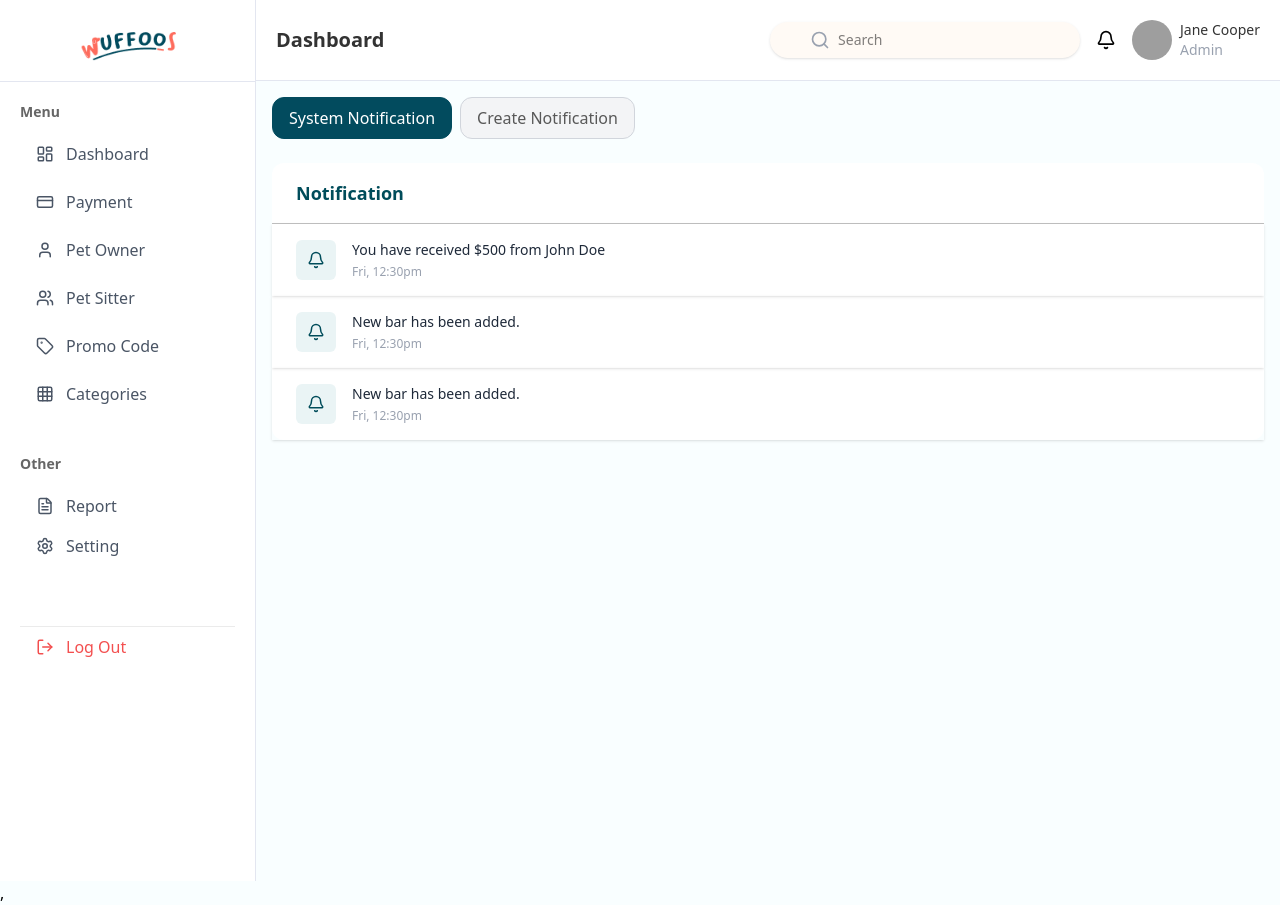
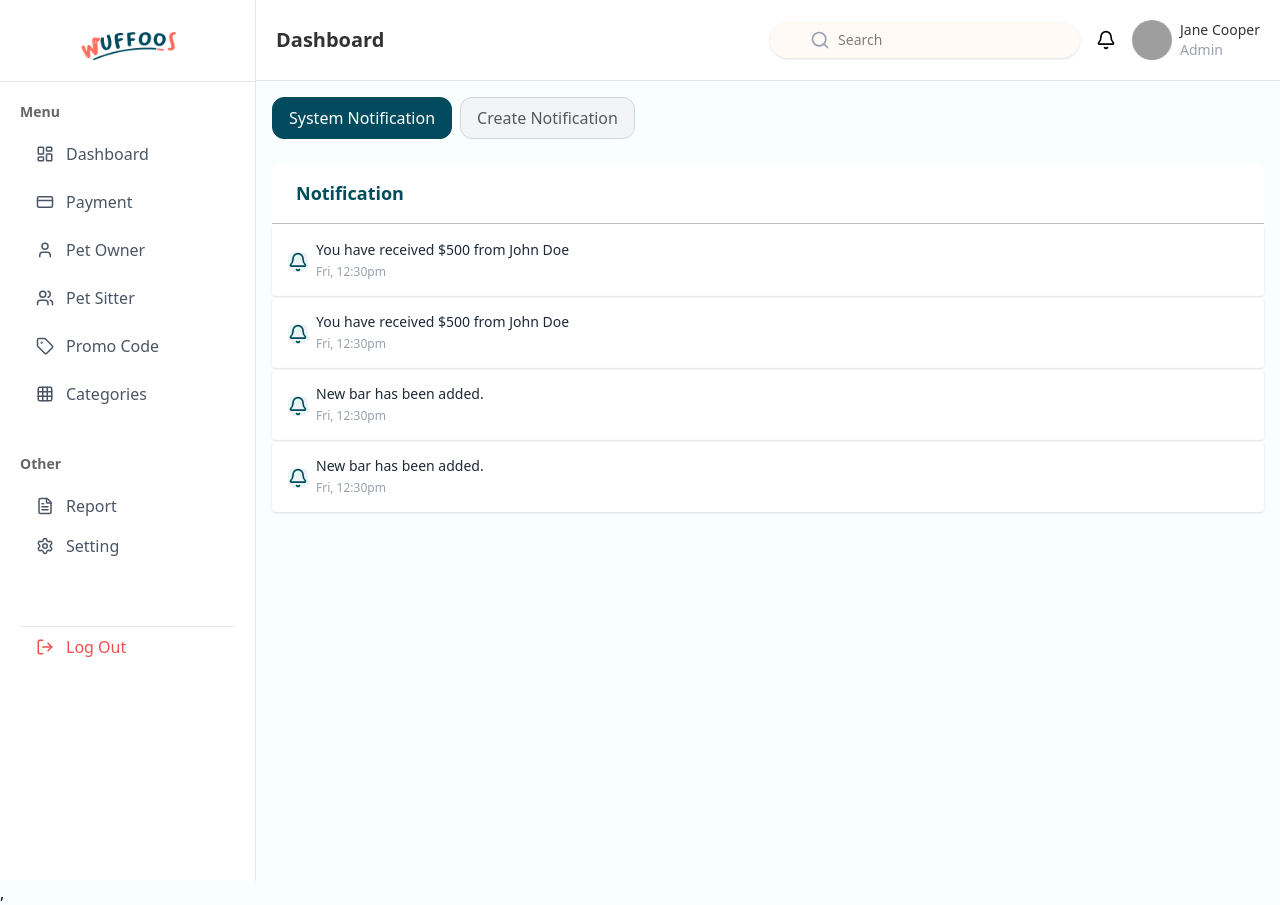
Before and after one commit to Topan-Roy/pet-care-DB, a React (Vite) app: page /dashboard/notificationpagee in a window 1280 px wide. Built offline with nearby package versions, Linux system fonts and the light colour scheme; grey boxes are pictures that could not be loaded.

Commit message:
added notification page update

```diff
--- a/src/Pages/NotificationPagee.jsx
+++ b/src/Pages/NotificationPagee.jsx
@@ -1,13 +1,31 @@
-import { Bell } from "lucide-react";
-import React from "react";
+import React, { useState } from "react";
+import { Bell, X } from "lucide-react";
 import NotificationTabs from "./NotificationTabs";
 export default function NotificationPagee() {
-
   const notifications = [
     {
       id: 1,
       message: "You have received $500 from John Doe",
       time: "Fri, 12:30pm",
+      transactionId: "#12345678",
+      date: "01-24-2024",
+      username: "Rokey",
+      accountNumber: "**** **** **** *545",
+      accountHolder: "Rokey",
+      amount: "$260",
+      provider: "XYZ",
+    },
+    {
+      id: 4,
+      message: "You have received $500 from John Doe",
+      time: "Fri, 12:30pm",
+      transactionId: "#12345678",
+      date: "01-24-2024",
+      username: "Rokey",
+      accountNumber: "**** **** **** *545",
+      accountHolder: "Rokey",
+      amount: "$260",
+      provider: "XYZ",
     },
     {
       id: 2,
@@ -20,40 +38,105 @@ export default function NotificationPagee() {
       time: "Fri, 12:30pm",
     },
   ];
+  const [modalOpen, setModalOpen] = useState(false);
+  const [selectedNotification, setSelectedNotification] = useState(null);
+  const handleNotificationClick = (notification) => {
+    if (notification.message.toLowerCase().includes("received $")) {
+      setSelectedNotification(notification);
+      setModalOpen(true);
+    }
+  };
   return (
-        <div className="bg-[#F9FEFF] min-h-screen p-4">
+    <div className="bg-[#F9FEFF] min-h-screen p-4 relative">
         <NotificationTabs></NotificationTabs>
-            <div className=" rounded-lg">
-                <div className="bg-white rounded-xl  ">
+      <div className="rounded-lg">
+        <div className="bg-white rounded-xl">
           <div className="px-6 py-4 border-b border-[#C0C0C0]">
-                        <h2 className="text-lg font-semibold text-[#004C5A]">
-                            Notification
-                        </h2>
+            <h2 className="text-lg font-semibold text-[#004C5A]">Notification</h2>
           </div>
           <div>
             {notifications.map((item) => (
               <div
                 key={item.id}
-                                className="flex items-start gap-4 px-6 py-4 shadow-sm"
+                onClick={() => handleNotificationClick(item)}
+                className={`flex items-start gap-2 rounded px-4 py-4 shadow-sm cursor-pointer ${
+                  item.message.toLowerCase().includes("received")
+                    ? "hover:bg-[#E0F2F7]"
+                    : ""
+                }`}
               >
-                                <div className="w-10 h-10 rounded-md bg-[#EAF4F5] flex items-center justify-center">
-                                    <Bell size={18} className="text-[#004C5A]" />
+                <div className="w-5 h-5 rounded-md bg-[#EAF4F5] flex items-center  justify-center mt-3">
+                  <Bell size={24} className="text-[#004C5A]" />
                 </div>
                 <div>
-                                    <p className="text-sm text-gray-800">
-                                        {item.message}
-                                    </p>
-                                    <p className="text-xs text-gray-400 mt-1">
-                                        {item.time}
-                                    </p>
+                  <p className="text-sm text-gray-800">{item.message}</p>
+                  <p className="text-xs text-gray-400 mt-1">{item.time}</p>
                 </div>
               </div>
             ))}
           </div>
+        </div>
+      </div>
 
+      {/* Modal */}
+      {modalOpen && selectedNotification && (
+        <div
+          onClick={() => setModalOpen(false)}
+          className="fixed inset-0 bg-black/40 bg-opacity-30 flex items-center justify-center z-50"
+        >
+          <div
+            onClick={(e) => e.stopPropagation()}
+            className="bg-white rounded-lg shadow-lg p-6 w-[320px] relative"
+          >
+            <button
+              onClick={() => setModalOpen(false)}
+              className="absolute top-3 right-3 text-gray-500 hover:text-gray-800"
+              aria-label="Close modal"
+            >
+              <X size={20} />
+            </button>
+            <h3 className="text-center font-semibold mb-4 border-b border-gray-300 pb-2">
+              Transaction Details
+            </h3>
+            <div className="mb-2 flex justify-between border-b border-gray-200 py-1">
+              <span>Transaction ID :</span>
+              <span>{selectedNotification.transactionId || "-"}</span>
+            </div>
+            <div className="mb-2 flex justify-between border-b border-gray-200 py-1">
+              <span>Date :</span>
+              <span>{selectedNotification.date || "-"}</span>
+            </div>
+            <div className="mb-2 flex justify-between border-b border-gray-200 py-1">
+              <span>User name :</span>
+              <span>{selectedNotification.username || "-"}</span>
+            </div>
+            <div className="mb-2 flex justify-between border-b border-gray-200 py-1">
+              <span>A/C number :</span>
+              <span>{selectedNotification.accountNumber || "-"}</span>
+            </div>
+            <div className="mb-2 flex justify-between border-b border-gray-200 py-1">
+              <span>A/C holder name :</span>
+              <span>{selectedNotification.accountHolder || "-"}</span>
+            </div>
+            <div className="mb-2 flex justify-between border-b border-gray-200 py-1">
+              <span>Transaction amount :</span>
+              <span>{selectedNotification.amount || "-"}</span>
+            </div>
+            <div className="mb-2 flex justify-between py-1">
+              <span>Provider name :</span>
+              <span>{selectedNotification.provider || "-"}</span>
+            </div>
+            <div className="flex gap-4 mt-4">
+              <button className="flex-1 border border-[#024B5E] text-[#024B5E] py-2 rounded-md hover:bg-[#EAF4F5]">
+                Download
+              </button>
+              <button className="flex-1 bg-[#024B5E] text-white py-2 rounded-md hover:bg-[#01373B]">
+                Print
+              </button>
             </div>
           </div>
         </div>
-
+      )}
+    </div>
   );
 }
```
Lines whose indentation alone changed are shown as unchanged.
